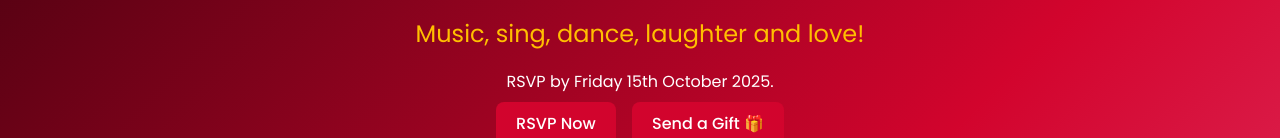
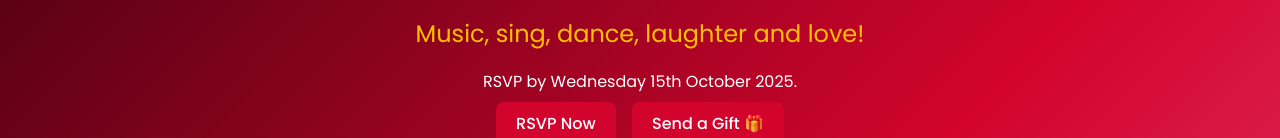
Before and after one commit to lynar13/ellie-18th-birthday, a React (Vite) app: page / in a window 1280 px wide. Shown: the part 813-951 px from the top of the page. Built offline with nearby package versions, Linux system fonts and the light colour scheme; no server answers; the database is empty; a web font is replaced by a local one.

Commit message:
added changes to home page

```diff
--- a/src/pages/Home.jsx
+++ b/src/pages/Home.jsx
@@ -102,7 +102,7 @@ function Home() {
             <p className="text-2xl mb-5 mt-12">
               Music, sing, dance, laughter and love! <br />
             </p>
-            <p className="text-white">RSVP by Friday 15th October 2025.</p>
+            <p className="text-white">RSVP by Wednesday 15th October 2025.</p>
           </div>
 
           {rsvpName ? (
```
